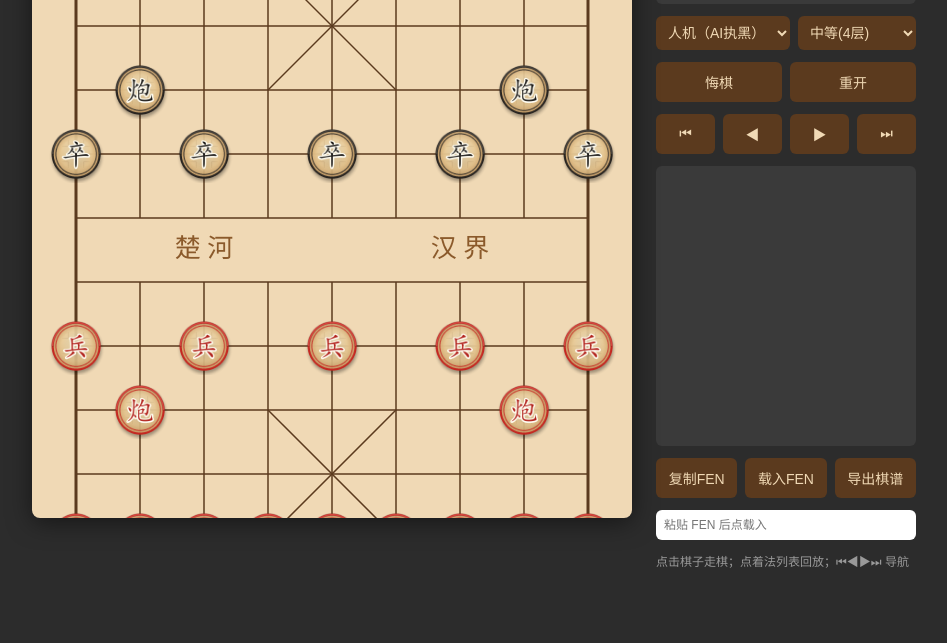
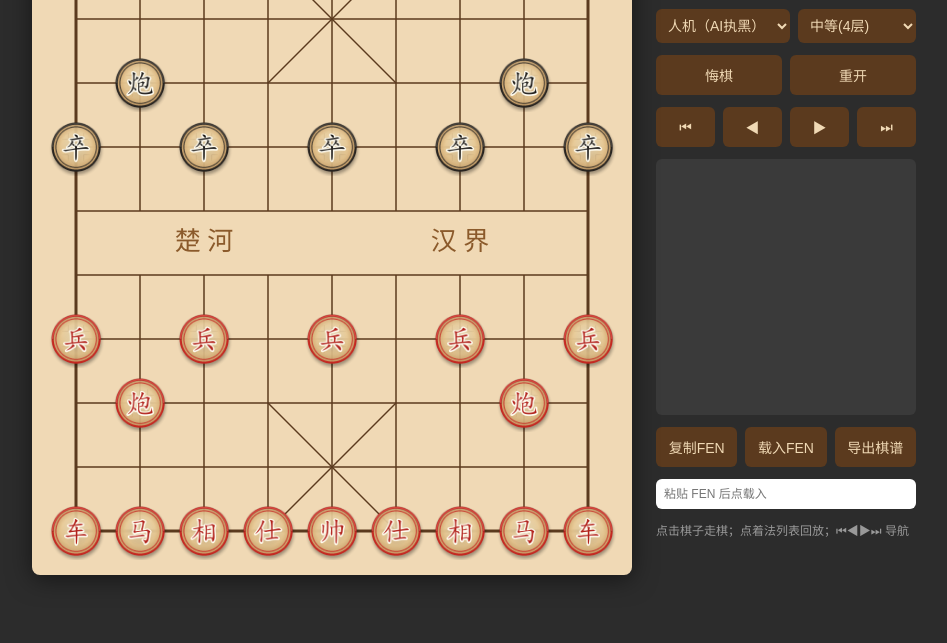
Before and after one commit to werwerwerdanger/wer_chinese_chess, a website built with Vite: page web/index.html in a window 1280 px wide. Shown: the part 157-800 px from the top of the page, without its empty margins (166-1113 px from the left). Built offline with nearby package versions, Linux system fonts and the light colour scheme.

Commit message:
fix(web): canvas height 664 for 10 ranks - row9 pieces were drawn outside the 600px canvas; board now scales to fit viewport

```diff
--- a/web/index.html
+++ b/web/index.html
@@ -29,6 +29,10 @@
       box-shadow: 0 4px 24px rgba(0,0,0,0.5);
       cursor: pointer;
       display: block;
+      /* 等比缩放到视口内（DevTools/小窗口不用滚动也能看全红方底线）；
+         点击坐标已按 rect.width 换算，缩放不影响交互 */
+      max-width: min(100%, calc(100vh - 72px));
+      height: auto;
     }
     .side-panel {
       display: flex;
@@ -64,7 +68,7 @@
       padding: 12px;
       font-size: 13px;
       font-family: Consolas, monospace;
-      height: 280px;
+      height: min(280px, 32vh);
       overflow-y: auto;
       line-height: 1.7;
     }
@@ -79,7 +83,7 @@
 <body>
   <div class="app">
     <div class="board-panel">
-      <canvas id="board" width="600" height="600"></canvas>
+      <canvas id="board" width="600" height="664"></canvas>
     </div>
     <div class="side-panel">
       <h1>中国象棋</h1>
--- a/web/src/renderer.ts
+++ b/web/src/renderer.ts
@@ -53,7 +53,9 @@ export interface RenderOptions {
 }
 
 export const BOARD_PIXELS = (opt: RenderOptions) =>
-  opt.margin * 2 + opt.cell * 8; // 棋盘线宽 8 格
+  opt.margin * 2 + opt.cell * 8; // 棋盘宽：9 条竖线 8 格
+export const BOARD_PIXELS_H = (opt: RenderOptions) =>
+  opt.margin * 2 + opt.cell * 9; // 棋盘高：10 条横线 9 格（row9 交点 y = margin + 9*cell）
 
 export function squareToXY(sqIdx: number, opt: RenderOptions): { x: number; y: number } {
   const row = Math.floor(sqIdx / 9);
@@ -79,12 +81,13 @@ export function drawBoard(
   squares: ReadonlyArray<number>,
   opt: RenderOptions,
 ): void {
-  const size = BOARD_PIXELS(opt);
-  ctx.clearRect(0, 0, size, size);
+  const w = BOARD_PIXELS(opt);
+  const h = BOARD_PIXELS_H(opt);
+  ctx.clearRect(0, 0, w, h);
 
   // 背景木纹色
   ctx.fillStyle = '#f0d9b5';
-  ctx.fillRect(0, 0, size, size);
+  ctx.fillRect(0, 0, w, h);
 
   drawGrid(ctx, opt);
   drawDecorations(ctx, opt);
```
